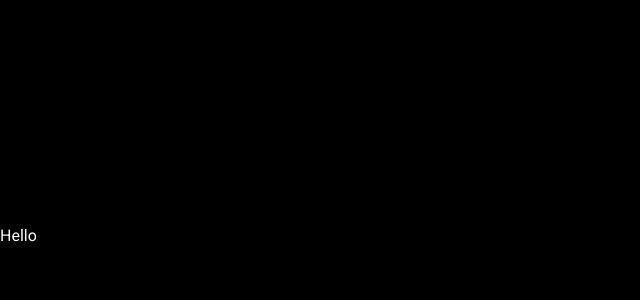
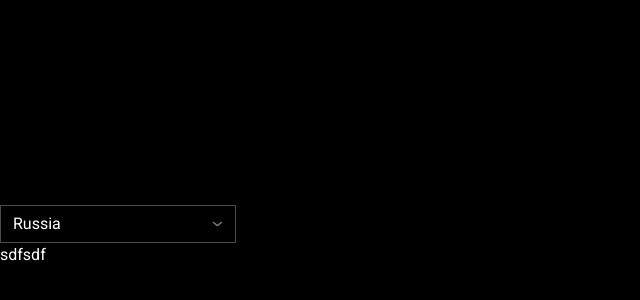
Before and after one commit to hellpains/cards, a React (Vite) app: page / in a window 1280 px wide. Shown: the part 164-464 px from the top of the page, without its empty margins (0-640 px from the left). Built offline with nearby package versions, Linux system fonts and the light colour scheme.

Commit message:
finished select

```diff
--- a/src/App.tsx
+++ b/src/App.tsx
@@ -1,5 +1,23 @@
+import { useState } from 'react'
+
+import { Select } from '@/components/ui/select'
+
 function App() {
-  return <div>Hello</div>
+  const [value, setValue] = useState('2')
+
+  const options = [
+    { title: 'Moscow', value: '1' },
+    { title: 'Russia', value: '2' },
+    { title: 'Minks', value: '3' },
+    { title: 'Grozny', value: '4' },
+  ]
+
+  return (
+    <div>
+      <Select className={'asdfasdf'} options={options} setValue={setValue} value={value} />
+      <div>sdfsdf</div>
+    </div>
+  )
 }
 
 export default App
--- /dev/null
+++ b/src/assets/icons/arrowDown.tsx
@@ -0,0 +1,18 @@
+export const ArrowDown = () => {
+  return (
+    <svg
+      fill={'none'}
+      height={'16'}
+      viewBox={'0 0 16 16'}
+      width={'16'}
+      xmlns={'http://www.w3.org/2000/svg'}
+    >
+      <path
+        d={
+          'M3.67611 6.30553C3.6758 6.14977 3.73005 5.99881 3.82944 5.87887C3.8854 5.81136 3.95414 5.75556 4.0317 5.71466C4.10927 5.67376 4.19414 5.64856 4.28146 5.64051C4.36877 5.63246 4.45682 5.64171 4.54056 5.66774C4.62429 5.69377 4.70207 5.73607 4.76944 5.7922L8.34277 8.77887L11.9228 5.89887C11.991 5.84349 12.0694 5.80214 12.1537 5.77718C12.2379 5.75223 12.3262 5.74417 12.4136 5.75346C12.5009 5.76275 12.5856 5.78922 12.6627 5.83133C12.7397 5.87345 12.8078 5.93038 12.8628 5.99887C12.9235 6.06785 12.9692 6.14862 12.9972 6.23613C13.0252 6.32364 13.0348 6.41599 13.0254 6.50738C13.016 6.59878 12.9879 6.68725 12.9427 6.76724C12.8975 6.84722 12.8362 6.91701 12.7628 6.9722L8.76277 10.1922C8.64348 10.2903 8.49385 10.3439 8.33944 10.3439C8.18502 10.3439 8.03539 10.2903 7.91611 10.1922L3.91611 6.85887C3.83543 6.79199 3.77165 6.70703 3.72995 6.61089C3.68825 6.51475 3.6698 6.41014 3.67611 6.30553Z'
+        }
+        fill={'grey'}
+      />
+    </svg>
+  )
+}
--- /dev/null
+++ b/src/assets/icons/arrowUp.tsx
@@ -0,0 +1,18 @@
+export const ArrowUp = () => {
+  return (
+    <svg
+      fill={'none'}
+      height={'16'}
+      viewBox={'0 0 16 16'}
+      width={'16'}
+      xmlns={'http://www.w3.org/2000/svg'}
+    >
+      <path
+        d={
+          'M13.0277 9.67591C13.028 9.83168 12.9738 9.98264 12.8744 10.1026C12.8184 10.1701 12.7497 10.2259 12.6721 10.2668C12.5945 10.3077 12.5097 10.3329 12.4224 10.3409C12.335 10.349 12.247 10.3397 12.1633 10.3137C12.0795 10.2877 12.0017 10.2454 11.9344 10.1892L8.36104 7.20258L4.78104 10.0826C4.71285 10.138 4.63438 10.1793 4.55016 10.2043C4.46593 10.2292 4.3776 10.2373 4.29025 10.228C4.2029 10.2187 4.11824 10.1922 4.04115 10.1501C3.96406 10.108 3.89605 10.0511 3.84104 9.98258C3.78035 9.9136 3.73457 9.83282 3.70658 9.74531C3.67858 9.65781 3.66898 9.56546 3.67837 9.47406C3.68776 9.38266 3.71594 9.2942 3.76114 9.21421C3.80634 9.13422 3.86759 9.06444 3.94104 9.00924L7.94104 5.78924C8.06033 5.69119 8.20996 5.63758 8.36437 5.63758C8.51879 5.63758 8.66842 5.69119 8.78771 5.78924L12.7877 9.12258C12.8684 9.18945 12.9322 9.27441 12.9739 9.37055C13.0156 9.46669 13.034 9.57131 13.0277 9.67591Z'
+        }
+        fill={'grey'}
+      />
+    </svg>
+  )
+}
--- /dev/null
+++ b/src/assets/icons/index.ts
@@ -0,0 +1,2 @@
+export * from './arrowUp'
+export * from './arrowDown'
--- /dev/null
+++ b/src/assets/index.ts
@@ -0,0 +1 @@
+export * from './icons'
--- /dev/null
+++ b/src/components/index.ts
@@ -0,0 +1 @@
+export * from './ui'
--- /dev/null
+++ b/src/components/ui/index.ts
@@ -0,0 +1,2 @@
+export * from './select'
+export * from './button'
--- a/src/components/ui/select/select.module.scss
+++ b/src/components/ui/select/select.module.scss
@@ -0,0 +1,56 @@
+.trigger {
+  all: unset;
+
+  position: relative;
+
+  width: 210px;
+  padding: 6px 12px;
+
+  font-size: 16px;
+
+  border: 1px solid var(--dark-300, #4c4c4c);
+
+  -moz-border-radius-topleft: 2px;
+  -moz-border-radius-topright: 2px;
+
+  &:hover {
+    background: var(--dark-500, #333);
+  }
+}
+
+.disabled {
+  color: var(--dark-300, #4c4c4c);
+  border: 1px solid var(--dark-300, #4c4c4c);
+
+  &:hover {
+    background-color: inherit;
+  }
+}
+
+.content {
+  all: unset;
+
+  font-size: 16px;
+
+  background-color: black;
+  border: 1px solid var(--dark-300, #4c4c4c);
+  border-radius: 2px;
+}
+
+.item {
+  all: unset;
+  width: 210px;
+  padding: 7px 12px;
+
+  &:hover {
+    cursor: pointer;
+    color: var(--primary-300, #a280ff);
+    background: var(--primary-900, #382766);
+  }
+}
+
+.arrows {
+  position: absolute;
+  top: 9px;
+  right: 10px;
+}
--- a/src/components/ui/select/select.tsx
+++ b/src/components/ui/select/select.tsx
@@ -1,17 +1,54 @@
-import { ComponentPropsWithoutRef } from 'react'
+import { ComponentPropsWithoutRef, useState } from 'react'
+
+import { ArrowDown, ArrowUp } from '@/assets'
+import * as RadixSelect from '@radix-ui/react-select'
 
 import s from './select.module.scss'
 
 export type SelectPropsType = {
   className?: string
+  disabled?: boolean
+  options?: { title: string; value: any }[]
+  setValue?: (value: string) => void
+  value?: string
 } & ComponentPropsWithoutRef<'select'>
 
 export const Select = (props: SelectPropsType) => {
-  const { className, ...rest } = props
+  const { className, disabled, options, setValue, value, ...rest } = props
+  const itemSelect = options?.find(o => o.value === value)
+  const [open, setOpen] = useState(false)
 
   return (
-    <select className={s.select} id={'sdf'} name={'sdf'} {...rest}>
-      hello
-    </select>
+    <RadixSelect.Root
+      disabled={disabled}
+      onOpenChange={() => {
+        setOpen(prev => !prev)
+      }}
+      onValueChange={setValue}
+      open={open}
+      value={value}
+    >
+      <RadixSelect.Trigger
+        className={`${s.trigger} ${disabled ? s.disabled : ''}`}
+        placeholder={'select'}
+        value={value}
+      >
+        {itemSelect && itemSelect.title}
+        <RadixSelect.Icon className={s.arrows}>
+          {open ? <ArrowUp /> : <ArrowDown />}
+        </RadixSelect.Icon>
+        <span className={s.arrow}></span>
+      </RadixSelect.Trigger>
+      <RadixSelect.Content className={`${s.content} ${disabled ? s.disabled : ''}`}>
+        {options &&
+          options.map(o => {
+            return (
+              <RadixSelect.Item className={s.item} key={o.value} value={o.value}>
+                {o.title}
+              </RadixSelect.Item>
+            )
+          })}
+      </RadixSelect.Content>
+    </RadixSelect.Root>
   )
 }
```
Also changed, not shown: 1 other file (tests, documents, lock files or other folders).
